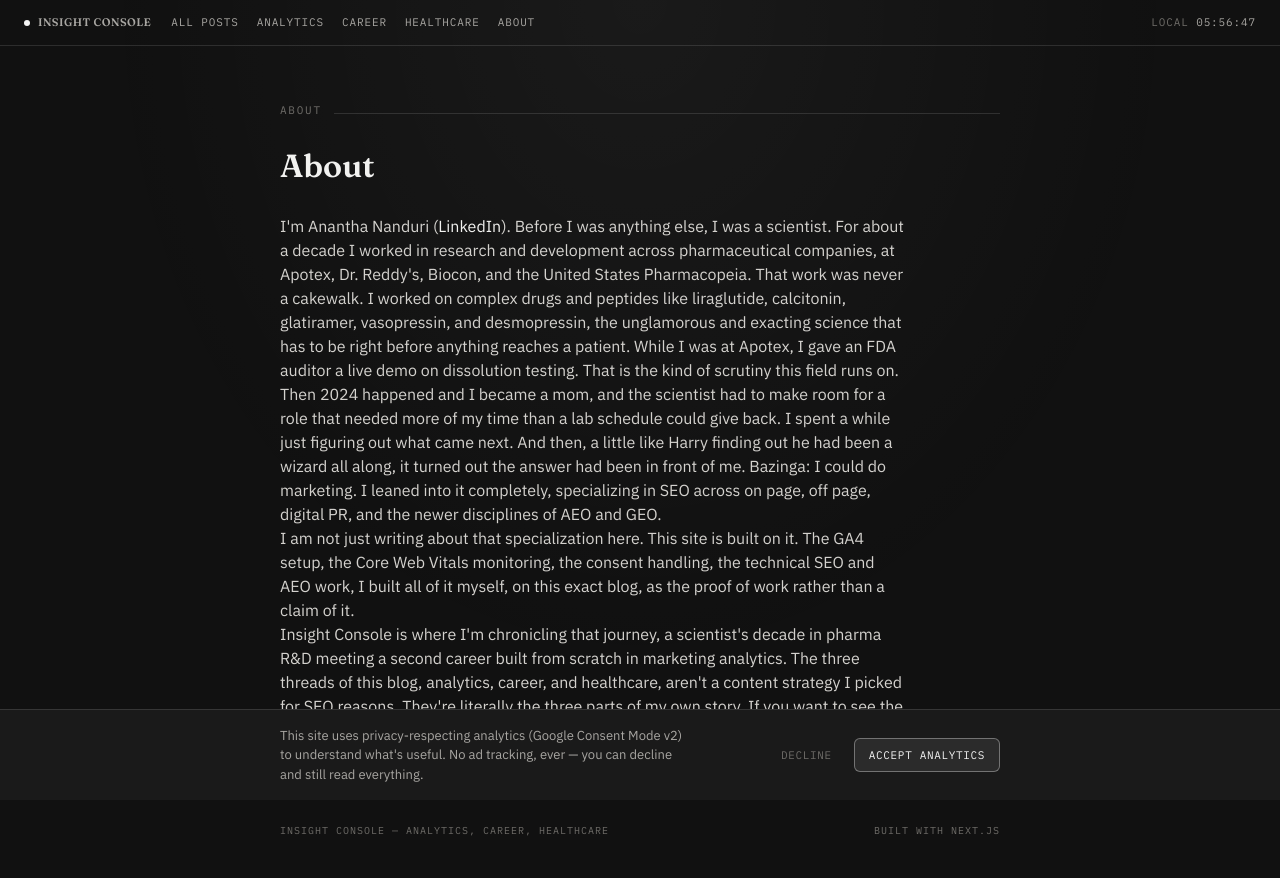
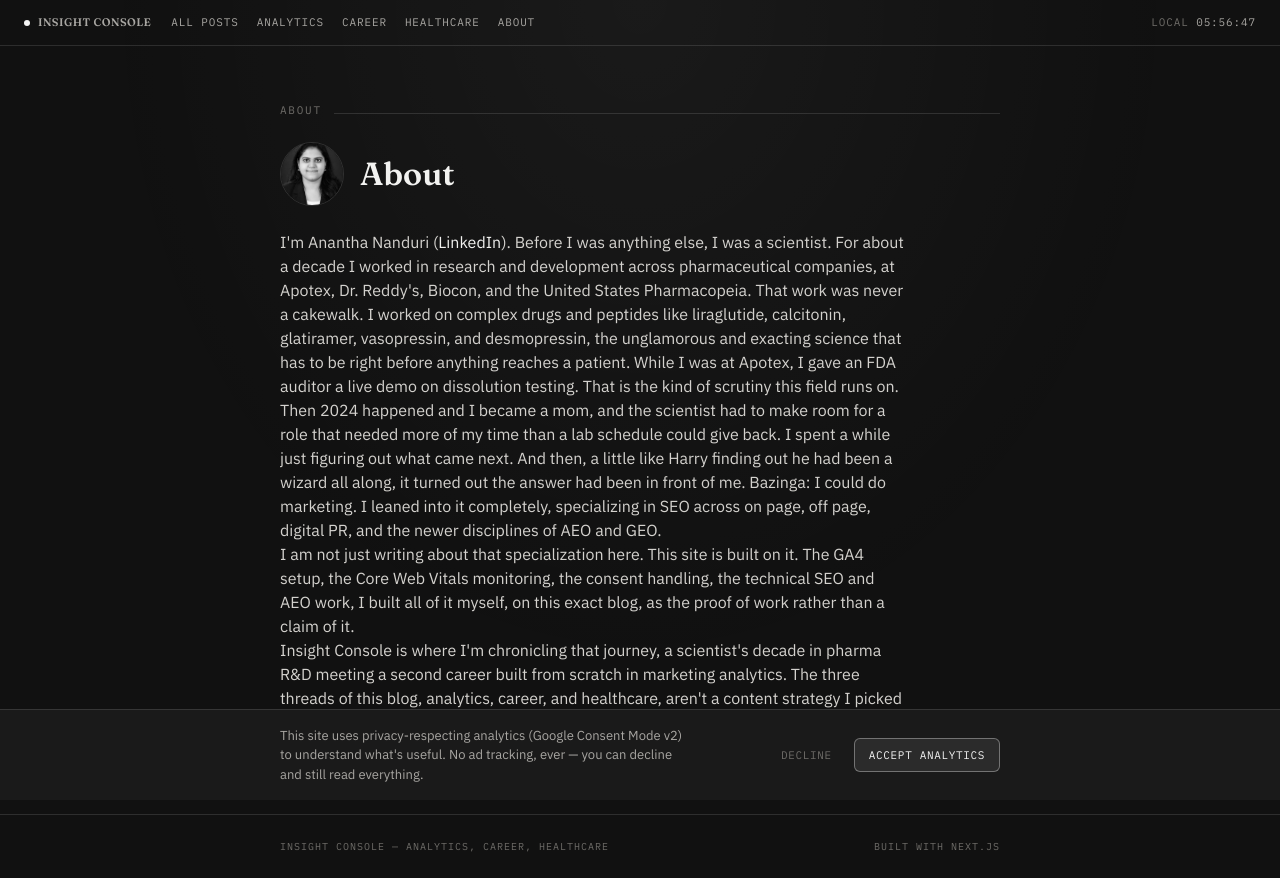
Before and after one commit to ananthananduri-hash/insight-console, a Next.js app: page /about in a window 1280 px wide. Built offline with nearby package versions, Linux system fonts and the light colour scheme; no server answers.

Commit message:
Move author photo to About page as a small avatar; simplify homepage hero to text-only

```diff
--- a/src/app/about/page.tsx
+++ b/src/app/about/page.tsx
@@ -1,5 +1,7 @@
 import type { Metadata } from "next";
 import Link from "next/link";
+import Image from "next/image";
+import headshot from "../../../public/images/headshot.jpg";
 
 export const metadata: Metadata = {
   title: "About",
@@ -13,17 +15,38 @@ export default function AboutPage() {
       <div className="section-label mb-6">
         ABOUT <span className="rule" />
       </div>
+      <div style={{ display: "flex", alignItems: "center", gap: "16px", marginBottom: "24px" }}>
+        <div
+          style={{
+            width: "64px",
+            height: "64px",
+            borderRadius: "50%",
+            overflow: "hidden",
+            border: "1px solid var(--border)",
+            flexShrink: 0,
+          }}
+        >
+          <Image
+            src={headshot}
+            alt="Anantha Nanduri"
+            width={64}
+            height={64}
+            className="grayscale-media"
+            style={{ width: "100%", height: "100%", objectFit: "cover" }}
+          />
+        </div>
         <h1
           style={{
             fontFamily: "var(--font-display)",
             fontWeight: 600,
             fontSize: "32px",
             color: "var(--text-primary)",
-          margin: "0 0 24px",
+            margin: 0,
           }}
         >
           About
         </h1>
+      </div>
       <div className="hud-prose" style={{ maxWidth: "65ch" }}>
         <p>
           I&apos;m Anantha Nanduri (
--- a/src/app/page.tsx
+++ b/src/app/page.tsx
@@ -1,17 +1,20 @@
-import Image from "next/image";
 import { getAllPosts } from "@/lib/posts";
 import PreferenceBanner from "@/components/PreferenceBanner";
 import PersonalizedFeed from "@/components/PersonalizedFeed";
 import NewsletterForm from "@/components/NewsletterForm";
-import headshot from "../../public/images/headshot.jpg";
 
 export default function Home() {
   const posts = getAllPosts();
 
   return (
     <div>
-      <section className="hero-split">
-        <div>
+      <section
+        style={{
+          maxWidth: "720px",
+          margin: "0 auto",
+          padding: "64px 24px 56px",
+        }}
+      >
         <p
           style={{
             fontFamily: "var(--font-mono)",
@@ -28,11 +31,11 @@ export default function Home() {
           style={{
             fontFamily: "var(--font-display)",
             fontWeight: 600,
-              fontSize: "clamp(30px, 4.2vw, 46px)",
+            fontSize: "clamp(30px, 4.6vw, 48px)",
             lineHeight: 1.14,
             letterSpacing: "-0.01em",
             textWrap: "balance",
-              margin: "0 0 22px",
+            margin: "0 0 24px",
             color: "var(--text-primary)",
           }}
         >
@@ -43,7 +46,7 @@ export default function Home() {
             fontSize: "16.5px",
             lineHeight: 1.75,
             color: "var(--text-secondary)",
-              maxWidth: "48ch",
+            maxWidth: "52ch",
             margin: "0 0 28px",
           }}
         >
@@ -68,15 +71,6 @@ export default function Home() {
         >
           Read the latest post &rarr;
         </a>
-        </div>
-        <div className="photo-frame">
-          <Image
-            src={headshot}
-            alt="Anantha Nanduri"
-            sizes="(max-width: 760px) 320px, 420px"
-            priority
-          />
-        </div>
       </section>
 
       <div className="mx-auto max-w-3xl px-6 py-10" id="feed">
```
Lines whose indentation alone changed are shown as unchanged.
